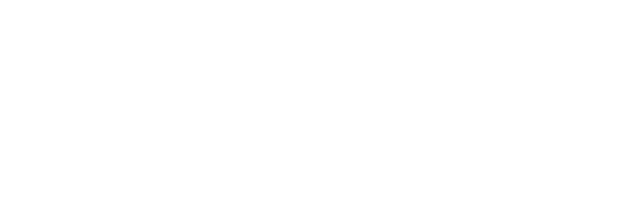
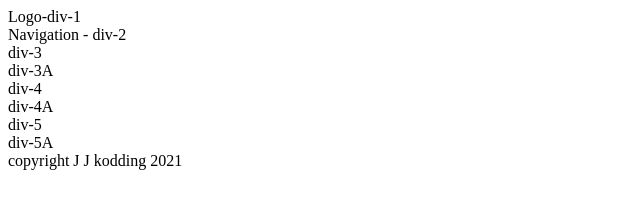
Before and after one commit to jig-josh/CompanyHomePage, a plain HTML site: page index.html in a window 1280 px wide. Shown: the whole page, without its empty margins (0-640 px from the left). Drawn offline with Linux system fonts and the light colour scheme.

Commit message:
Add all section to HTML

```diff
--- a/index.html
+++ b/index.html
@@ -16,7 +16,47 @@
         <!--[if lt IE 7]>
             <p class="browsehappy">You are using an <strong>outdated</strong> browser. Please <a href="#">upgrade your browser</a> to improve your experience.</p>
         <![endif]-->
+        <!--Logo-->
+        <div>Logo-div-1</div>
+        <!--Navigation-->
+        <div>
+        Navigation - div-2
+        </div>
 
+        <!--About Section-->
+        <section id="about">
+        <div class="about-container">
+        div-3
+        <div class="slogan">
+        div-3A
+        </div>
+        </div>
+        </section>
+
+        <!--Portfolio Section-->
+        <section id="portfolio">
+        <div class="product-container">
+        div-4
+        <div class="product-image">
+        div-4A
+        </div>
+        </div>
+        </section>
+        <!--Our Team Section-->
+        <section id="ourteam">
+        <div class="ourteam-container">
+        div-5
+        <div class="member-detail">
+        div-5A
+        </div>
+        </div>
+        </section>
+
+        <!--footer-->
+
+        <footer>
+        copyright J J kodding 2021
+        </footer
         <script src="" async defer></script>
     </body>
 </html>
```
